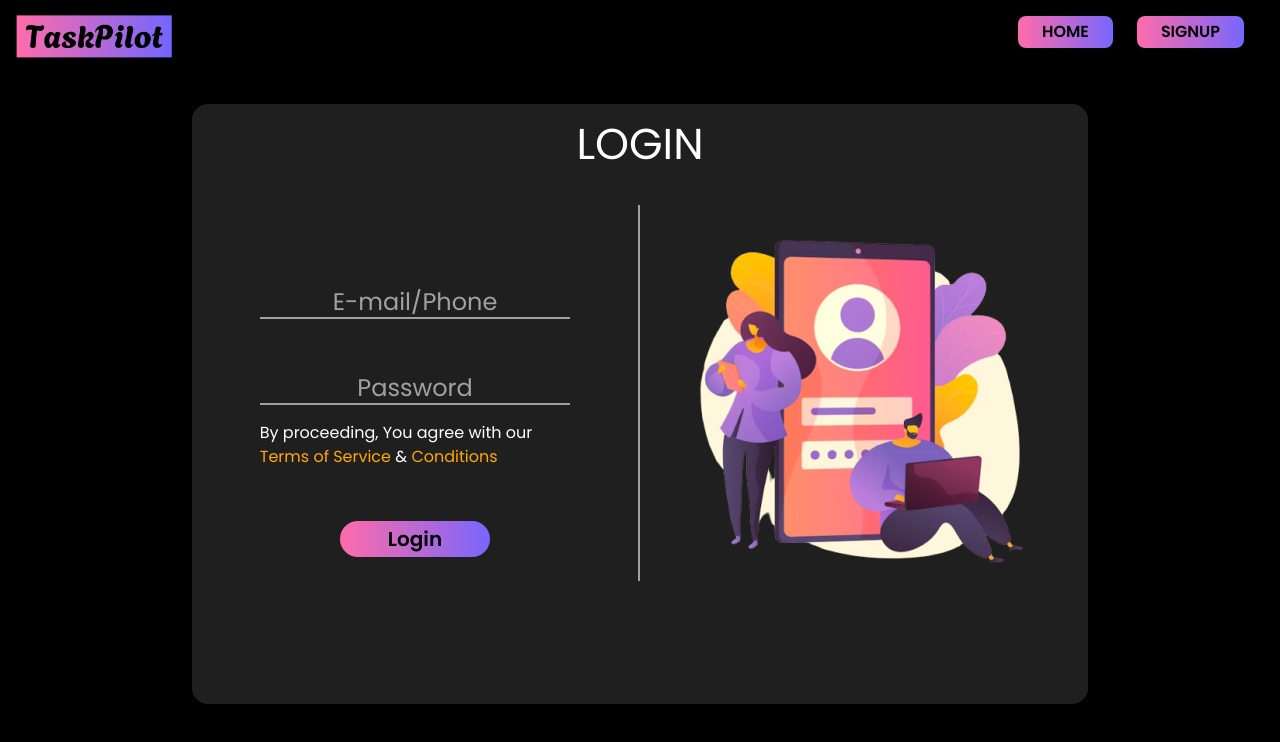
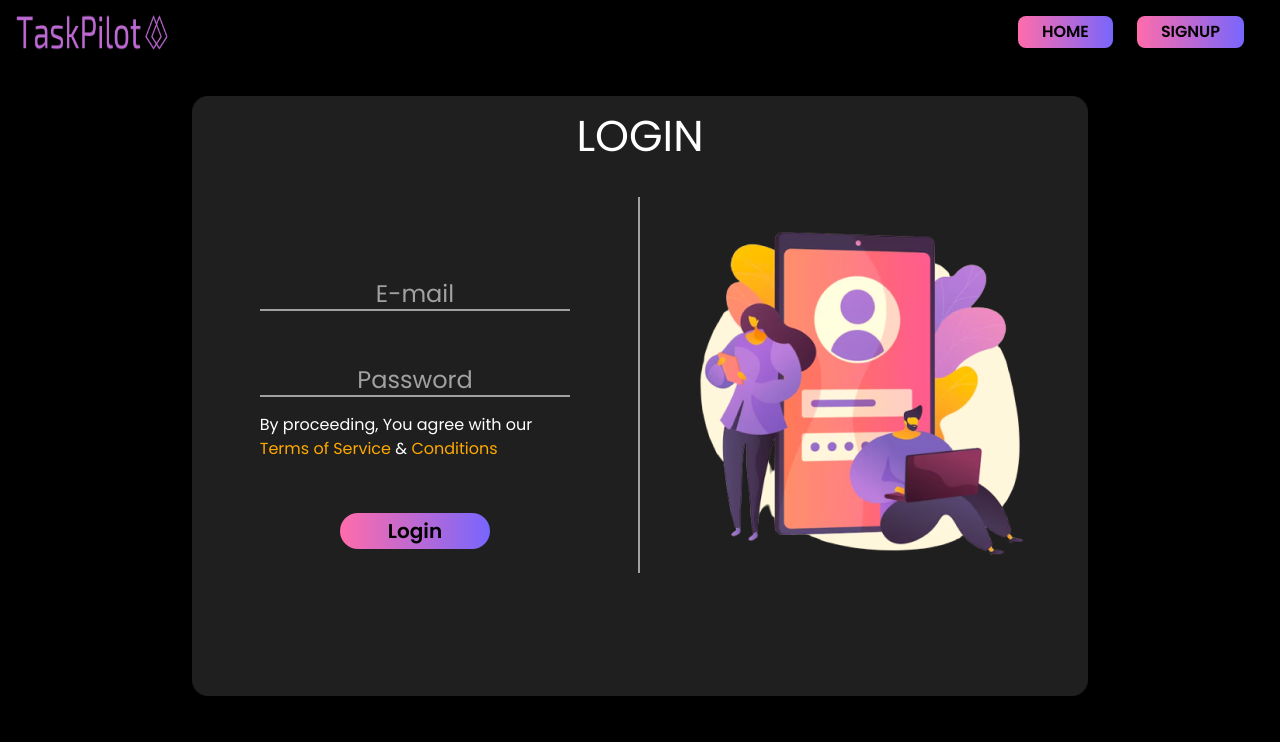
Before and after one commit to arpit2804/TaskPilot, a React (Vite) app in the folder frontend/: page /login in a window 1280 px wide. Shown: the top 742 px of the page. Built offline with nearby package versions, Linux system fonts and the light colour scheme.

Commit message:
logo updated

```diff
--- a/frontend/src/components/Login.jsx
+++ b/frontend/src/components/Login.jsx
@@ -9,7 +9,7 @@ export default function Login() {
             <div>
               <img
                 src={logo}
-                className="pr-3 pl-5 h-14 pt-4 cursor-pointer hover:scale-105 duration-300 "
+                className="pr-3 pl-5 h-12 w-44 pt-4 cursor-pointer hover:scale-105 duration-300 "
               />
             </div>
             <div className="mt-4 pr-6">
@@ -27,7 +27,7 @@ export default function Login() {
               <div className="flex flex-col items-center w-[50%] justify-around h-[100%] border-r-2 border-[#A1A1A1] px-4 py-6 pt-14">
                 <div className="flex flex-col w-full items-center justify-around h-[80%]">
                   <input
-                    placeholder="E-mail/Phone"
+                    placeholder="E-mail"
                     className="w-[75%] bg-[#1f1f1f] text-[#A1A1A1] border-0 border-b-2 border-[#A1A1A1] placeholder:text-[#A1A1A1] text-xl placeholder:text-2xl placeholder:text-center"
                   />
                   <div className="w-full flex flex-col justify-center items-center gap-[1rem]">
--- a/frontend/src/components/Signup.jsx
+++ b/frontend/src/components/Signup.jsx
@@ -9,7 +9,7 @@ export default function Signup() {
             <div>
               <img
                 src={logo}
-                className="pr-3 pl-5 h-14 pt-4 cursor-pointer hover:scale-105 duration-300 "
+                className="pr-3 pl-5 h-12 w-44 pt-4 cursor-pointer hover:scale-105 duration-300 "
               />
             </div>
             <div className="mt-4 pr-6">
--- a/frontend/src/components/Tasks.jsx
+++ b/frontend/src/components/Tasks.jsx
@@ -15,7 +15,7 @@ export default function Tasks() {
     <div className='h-screen bg-black'>
       <DndProvider backend={HTML5Backend}>
         {/* logo */}
-        <div className='h-16 w-40 p-4'>
+        <div className='h-24 w-56 p-4'>
             <img src={logo}/>
         </div>
         {/* header */}
```
Also changed, not shown: frontend/src/assets/taskpilot.png.
